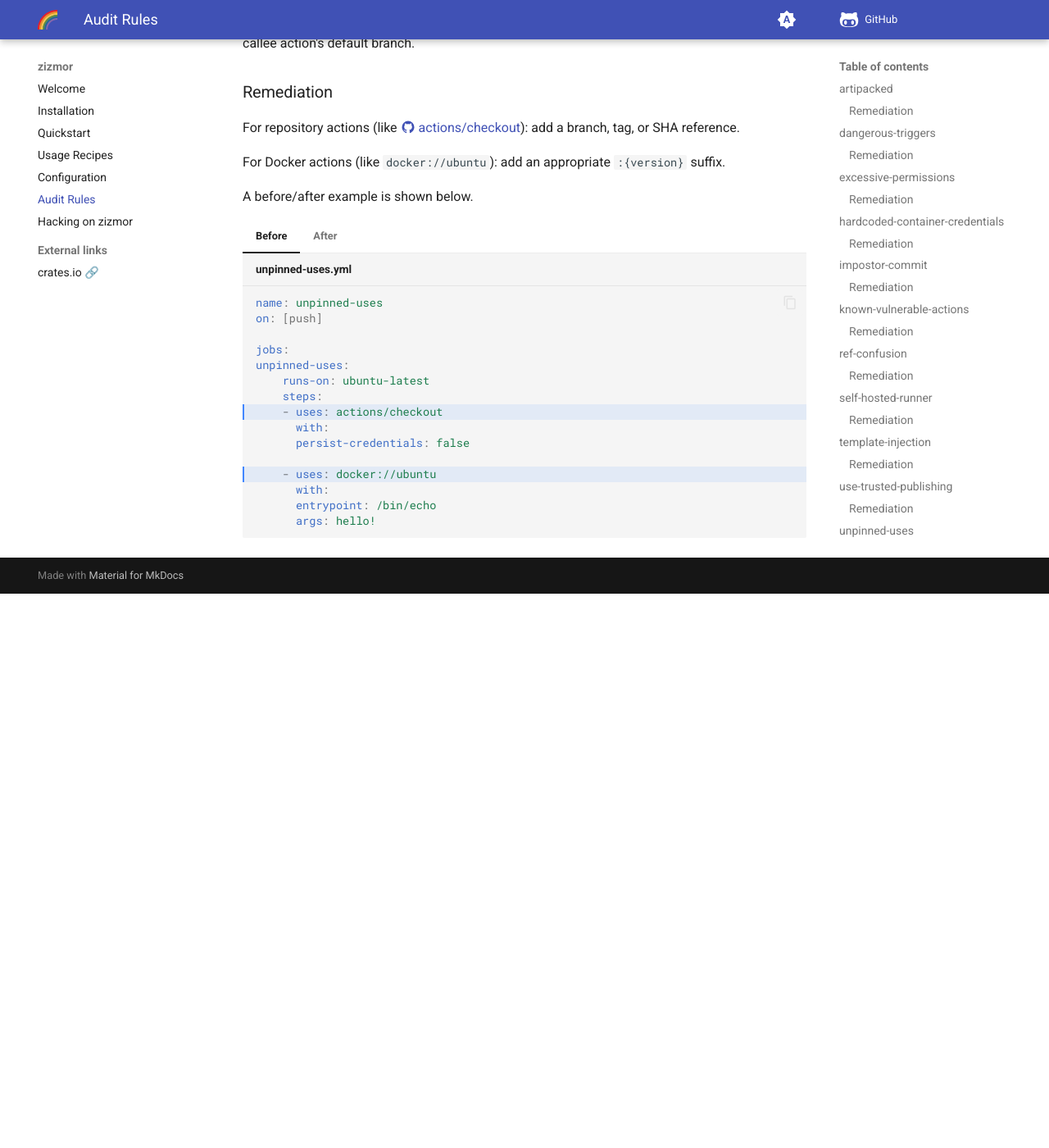
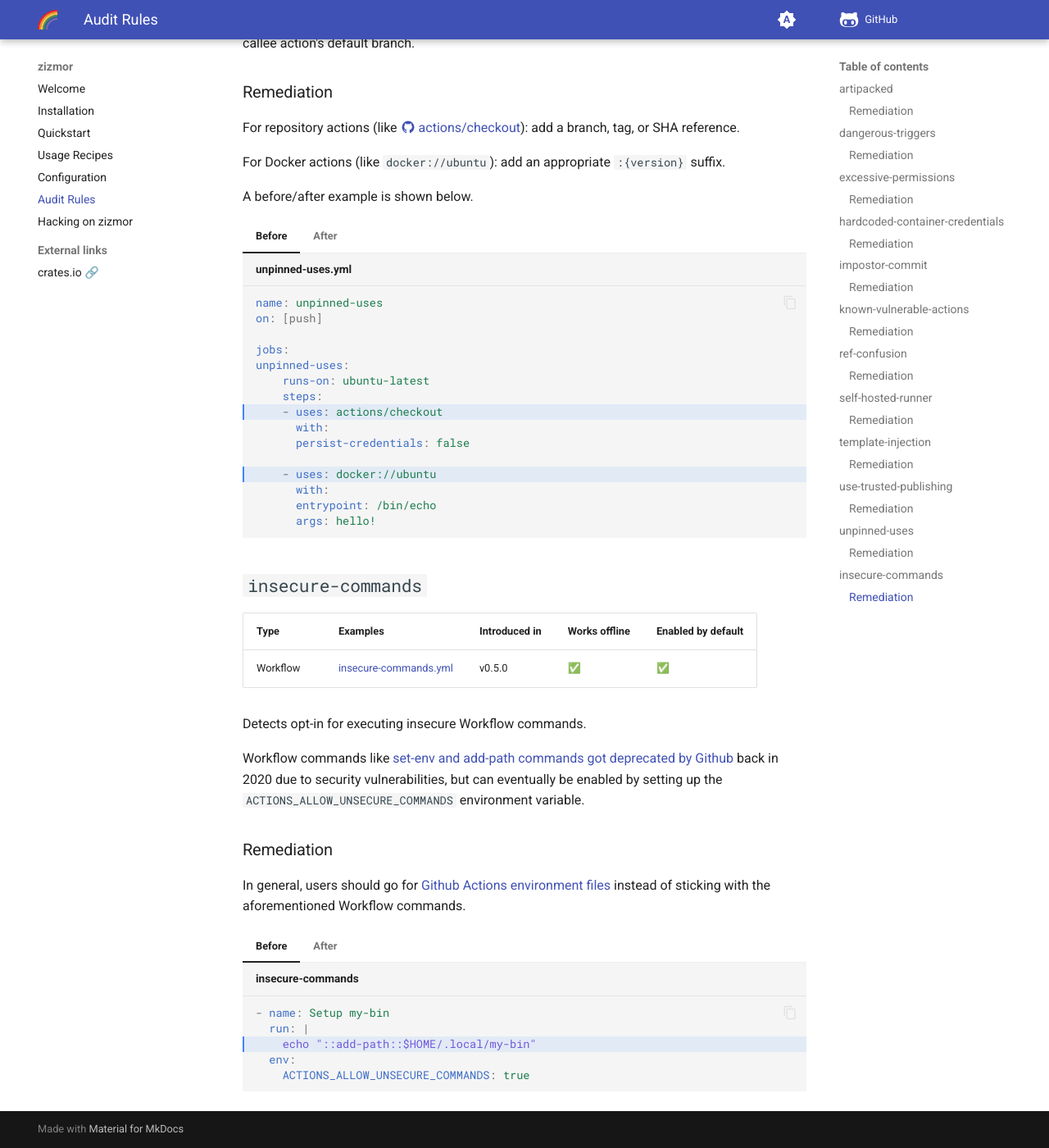
Before and after one commit to zizmorcore/zizmor, an MkDocs documentation site: the page built from docs/audits.md, in a window 1280 px wide and 1400 px high, scrolled down 9416 px. Shown: the whole window at 82% size. Built offline with MkDocs 1.6.1 and Material for MkDocs 9.7.7, drawn with Linux system fonts in a browser that asks for light colours; comment, search, counter and statistics services are not loaded; before the commit the page ends 10140 px from its top, so only the background shows below that.

Commit message:
docs: adds docs for insecure-commands

````diff
--- a/docs/audits.md
+++ b/docs/audits.md
@@ -592,6 +592,43 @@ A before/after example is shown below.
     1. Or `actions/checkout@11bd71901bbe5b1630ceea73d27597364c9af683` for a SHA-pinned action.
 
 
+## `insecure-commands`
+
+| Type     | Examples                | Introduced in | Works offline  | Enabled by default |
+|----------|-------------------------|---------------|----------------|--------------------|
+| Workflow  | [insecure-commands.yml] | v0.5.0        | ✅             | ✅                 |
+
+[insecure-commands.yml]: https://semgrep.dev/r?q=yaml.github-actions.security.allowed-unsecure-commands.allowed-unsecure-commands
+
+Detects opt-in for executing insecure Workflow commands.
+
+Workflow commands like [set-env and add-path commands got deprecated by Github] back in 2020 due
+to security vulnerabilities, but can eventually be enabled by setting up the
+`ACTIONS_ALLOW_UNSECURE_COMMANDS` environment variable.
+
+### Remediation
+
+In general, users should go for [Github Actions environment files] instead of sticking with
+the aforementioned Workflow commands.
+
+=== "Before"
+
+    ```yaml title="insecure-commands" hl_lines="3"
+    - name: Setup my-bin
+      run: |
+        echo "::add-path::$HOME/.local/my-bin"
+      env:
+        ACTIONS_ALLOW_UNSECURE_COMMANDS: true
+    ```
+
+=== "After"
+
+    ```yaml title="insecure-commands" hl_lines="3"
+    - name: Setup my-bin
+      run: |
+        echo "$HOME/.local/my-bin" >> "$GITHUB_PATH"
+    ```
+
 [ArtiPACKED: Hacking Giants Through a Race Condition in GitHub Actions Artifacts]: https://unit42.paloaltonetworks.com/github-repo-artifacts-leak-tokens/
 [Keeping your GitHub Actions and workflows secure Part 1: Preventing pwn requests]: https://securitylab.github.com/resources/github-actions-preventing-pwn-requests/
 [What the fork? Imposter commits in GitHub Actions and CI/CD]: https://www.chainguard.dev/unchained/what-the-fork-imposter-commits-in-github-actions-and-ci-cd
@@ -601,3 +638,5 @@ A before/after example is shown below.
 [Trusted Publishing - RubyGems Guides]: https://guides.rubygems.org/trusted-publishing/
 [Trusted publishing: a new benchmark for packaging security]: https://blog.trailofbits.com/2023/05/23/trusted-publishing-a-new-benchmark-for-packaging-security/
 [Trusted Publishers for All Package Repositories]: https://repos.openssf.org/trusted-publishers-for-all-package-repositories.html
+[set-env and add-path commands got deprecated by Github]: https://github.blog/changelog/2020-10-01-github-actions-deprecating-set-env-and-add-path-commands/
+[Github Actions environment files]: https://docs.github.com/en/actions/writing-workflows/choosing-what-your-workflow-does/workflow-commands-for-github-actions#environment-files
````
